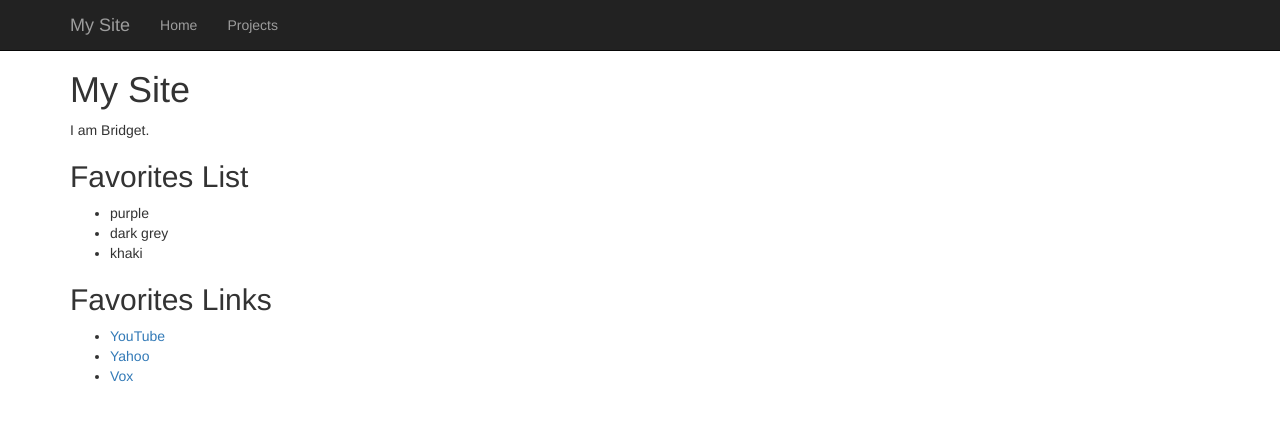
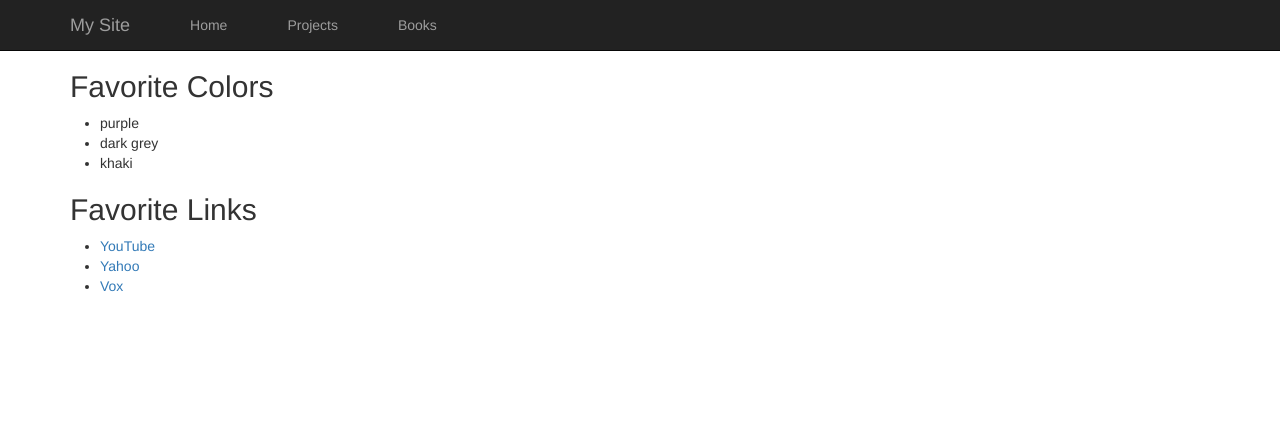
Before and after one commit to badickens/nodeproject, a Node server app: page / in a window 1280 px wide. Shown: the top 421 px of the page. Run offline with Node 20, Linux system fonts and the light colour scheme; some libraries are stand-ins or nearby versions.

Commit message:
added books page

```diff
--- a/public/style.css
+++ b/public/style.css
@@ -1,5 +1,14 @@
+* {
+margin: 0px;
+padding: 0px;
+}
+
 body {
   padding-top: 50px;
+}
+
+li {
+  margin-left: 30px;
 }
 .repo-list-stats {
   float: right;
--- a/server.js
+++ b/server.js
@@ -25,9 +25,9 @@ app.get('/', function(request, response) {
    //response.send('hi there');
    var favoriteColors = ['purple', 'dark grey', 'khaki'];
    var favoriteLinks = [
-     {text: 'YouTube', url: 'http://youtube.com'},
-     {text: 'Yahoo', url: 'http://yahoo.com'},
-     {text: 'Vox', url: 'http://vox.vom'}
+     {text: 'YouTube', url: 'https://www.youtube.com'},
+     {text: 'Yahoo', url: 'https://www.yahoo.com'},
+     {text: 'Vox', url: 'http://www.vox.com'}
    ];
 
    response.render('home', {
@@ -40,6 +40,21 @@ app.get('/', function(request, response) {
 app.get('/projects', function(request, response) {
   response.render('projects');
 });
+app.get('/books', function(request, response) {
+  var favoriteBooks = [
+      {text: 'Quiet:The Power of Introverts in a World That Can\'t Stop Talking ', url: 'http://www.amazon.com/Quiet-Power-Introverts-World-Talking/dp/0307352153/ref=sr_1_1?s=books&ie=UTF8&qid=1462676499&sr=1-1&keywords=quiet+the+power+of+introverts+in+a+world+that+can%27t+stop+talking', author: 'by Susan Cain'},
+      {text: 'Capital in the Twenty-First Century ', url: 'http://www.amazon.com/Capital-Twenty-First-Century-Thomas-Piketty/dp/067443000X/ref=sr_1_1?s=books&ie=UTF8&qid=1462676284&sr=1-1&keywords=capital+in+the+twenty-first+century', author: 'by Thomas Piketty'},
+      {text: 'Guns, Germs, and Steel ', url: 'http://www.amazon.com/Guns-Germs-Steel-Fates-Societies/dp/0393317552/ref=sr_1_1?s=books&ie=UTF8&qid=1462676469&sr=1-1&keywords=guns+germs+and+steel', author: 'by Jared M. Diamond'},
+      {text: 'The New Jim Crow ', url: 'http://www.amazon.com/New-Jim-Crow-Incarceration-Colorblindness/dp/1595586431/ref=sr_1_1?s=books&ie=UTF8&qid=1462676351&sr=1-1&keywords=the+new+jim+crow', author: 'by Michelle Alexander'},
+      {text: 'Slavery by Another Name ', url: 'http://www.amazon.com/Slavery-Another-Name-Re-Enslavement-Americans/dp/0385722702/ref=sr_1_1?s=books&ie=UTF8&qid=1462676395&sr=1-1&keywords=slavery+by+another+name', author: 'by Douglas A. Blackmon'}
+    ];
+
+  response.render('books', {
+    title: 'books page',
+    links: favoriteBooks
+  });
+});
+
 //==============
 // server
 //==============
--- /dev/null
+++ b/views/books.hbs
@@ -0,0 +1,6 @@
+<h2>My Books</h2>
+<ul>
+   {{#each links as |link| }}
+ <li><a href="{{link.url}}" target="_blank">{{link.text}}</a>{{link.author}}</li>
+   {{/each}}
+</ul>
--- a/views/home.hbs
+++ b/views/home.hbs
@@ -1,18 +1,14 @@
-<h1>My Site</h1>
-<p>
-  I am Bridget.
-</p>
 
-<h2>Favorites List</h2>
+<h2>Favorite Colors</h2>
 <ul>
    {{#each favorites as |favorite| }}
  <li>{{favorite}}</li>
    {{/each}}
 </ul>
 
-<h2>Favorites Links</h2>
+<h2>Favorite Links</h2>
 <ul>
    {{#each links as |link| }}
- <li><a href="{{link.url}}">{{link.text}}</a></li>
+ <li><a href="{{link.url}}" target="_blank">{{link.text}}</a></li>
    {{/each}}
 </ul>
--- a/views/layouts/main.hbs
+++ b/views/layouts/main.hbs
@@ -24,6 +24,7 @@
         <ul class="nav navbar-nav">
           <li><a href="/">Home</a></li>
           <li><a href="/projects">Projects</a></li>
+          <li><a href="/books">Books</a></li>
         </ul>
       </div><!--/.nav-collapse -->
     </div>
```
Also changed, not shown: views/projects.hbs (+6 -4 lines).
